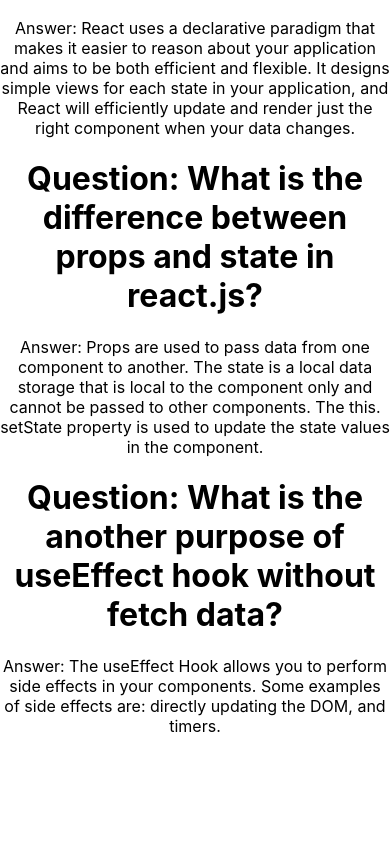
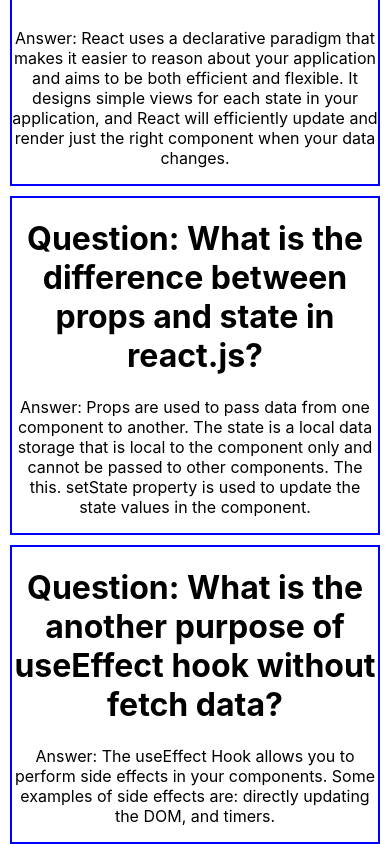
Before and after one commit to mahabub5090/my-ass-8, a React (Create React App) app: page / in a window 390 px wide. Shown: the part 4149-4993 px from the top of the page. Before the commit the page ends 4901 px from the top, so only its background shows below. Built offline with nearby package versions, Linux system fonts and the light colour scheme.

Commit message:
degsin updated

```diff
--- a/src/allComponentsFile/Aside/Aside.css
+++ b/src/allComponentsFile/Aside/Aside.css
@@ -36,3 +36,6 @@
     flex-wrap: wrap;
     gap: 2px;
 }
+.aside{
+    position: sticky;
+}
--- a/src/allComponentsFile/Blogs/Blog.css
+++ b/src/allComponentsFile/Blogs/Blog.css
@@ -0,0 +1,24 @@
+.blogs {
+    display: grid;
+    grid-template-columns: repeat(3, 1fr);
+    gap: 10px;
+    margin: 0 10px;
+}
+.blog{
+    border: 2px solid blue;
+}
+
+/* media query */
+
+@media only screen and (max-width: 768px) {
+    .blogs {
+        grid-template-columns: repeat(2, 1fr);
+    }
+}
+
+@media only screen and (max-width: 576px) {
+
+.blogs {
+        grid-template-columns: repeat(1, 1fr);
+    }
+}
--- a/src/allComponentsFile/Blogs/Blogs.js
+++ b/src/allComponentsFile/Blogs/Blogs.js
@@ -1,5 +1,6 @@
 import React from 'react';
 import Question from '../Question/Question';
+import "./Blog.css";
 
 
 const Blogs = () =>
@@ -13,10 +14,10 @@
     const answer3 = "The useEffect Hook allows you to perform side effects in your components. Some examples of side effects are:  directly updating the DOM, and timers.";
 
     return (
-        <div>
-            <Question question={question1} answer ={ answer1}></Question>
-            <Question question={question2} answer ={ answer2}></Question>
-            <Question question={question3} answer ={ answer3}></Question>
+        <div className='blogs'>
+            <div className='blog'><Question question={ question1 } answer={ answer1 }></Question></div>
+            <div className='blog'><Question question={ question2 } answer={ answer2 }></Question></div>
+            <div className='blog'><Question question={ question3 } answer={ answer3 }></Question></div >
 
         </div>
     );
--- a/src/allComponentsFile/Main/Main.css
+++ b/src/allComponentsFile/Main/Main.css
@@ -12,13 +12,13 @@
 /* media query */
 
 @media only screen and (max-width: 768px) {
-.cards {
+    .cards {
         display: grid;
         grid-template-columns: repeat(2, 1fr);
     }
 
 
-
+}
 
 @media only screen and (max-width: 576px) {
 
@@ -26,9 +26,10 @@
         display: grid;
         grid-template-columns: repeat(1, 1fr);
     }
-        .main-part {
-            display: grid;
-            grid-template-columns:1fr;
-            gap: 20px;
-        }
-}}
+
+    .main-part {
+        display: grid;
+        grid-template-columns: 1fr;
+        gap: 20px;
+    }
+}
--- a/src/allComponentsFile/header/Header.css
+++ b/src/allComponentsFile/header/Header.css
@@ -20,15 +20,15 @@
     display: flex;
 }
 
-.navbar-menu a{
+.navbar-menu p{
     color: aliceblue;
-    text-decoration: none;
+
     font-size: 24px;
     margin-left: 5px;
     padding: 0 10px;
     border: 3px solid chocolate;
 }
-.navbar-menu a:hover{
+.navbar-menu p:hover{
 color: chocolate;
 border: 3px solid aliceblue;
 }
--- a/src/allComponentsFile/header/Header.js
+++ b/src/allComponentsFile/header/Header.js
@@ -1,9 +1,17 @@
 import React from 'react';
 import './Header.css';
-import logo from '../../images/logo.png'
+import logo from '../../images/logo.png';
+import { ToastContainer, toast } from 'react-toastify';
+import 'react-toastify/dist/ReactToastify.css';
+
+
 
 const Header = () =>
 {
+
+        const goesToBlogs = () => toast( "Please Scroll Down For Read The Blogs." );
+        < ToastContainer />;
+
     return (
         <nav className='navbar'>
             <div className='nav-main'>
@@ -11,11 +19,13 @@
                 <h1><span className='gym'>GYM</span> Club</h1>
             </div>
             <div className='navbar-menu'>
-                <a href='/#'>Home</a>
-                <a href="./../../App.js/blogs">Blogs</a>
+                <p href='/'>Home</p>
+                <p href='/' onClick={ goesToBlogs } >Blogs</p>
             </div>
         </nav>
     );
 };
 
+
+
 export default Header;
```
Also changed, not shown: src/localStoreDB/LocalStoreDB.js (deleted).
